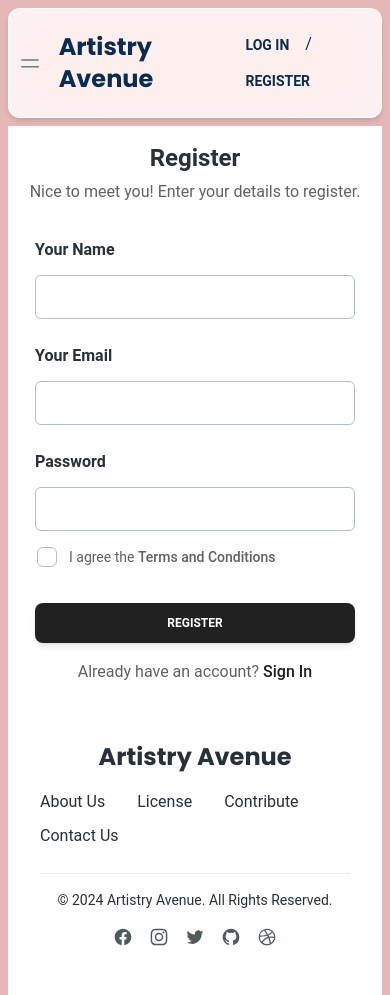
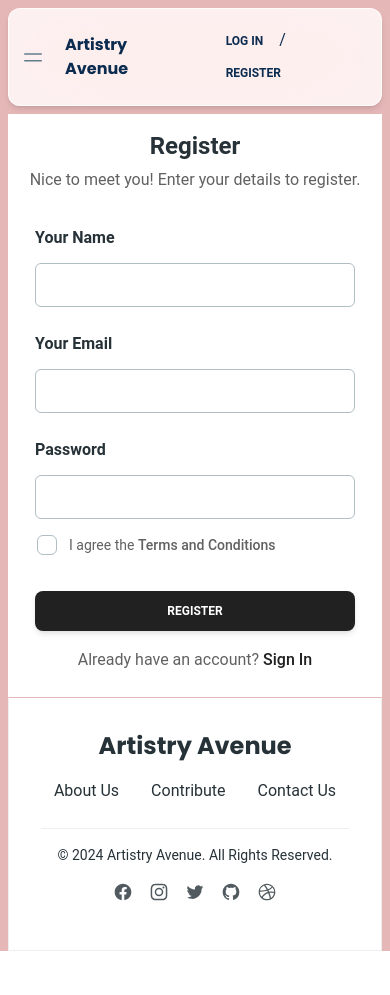
Before and after one commit to umayermdemon/artistry-avenue-client, a React (Vite) app: page /register in a window 390 px wide. After the commit the page ends 951 px from the top, so only its background shows below. Built offline with nearby package versions, Linux system fonts and the light colour scheme.

Commit message:
footer completed with responsive

```diff
--- a/src/Components/Footer/Footer.jsx
+++ b/src/Components/Footer/Footer.jsx
@@ -6,14 +6,14 @@ const Footer = () => {
   const currentYear = new Date().getFullYear();
   return (
     <div>
-       <footer className="max-w-full mx-2  bg-white p-8 ">
+       <footer className="max-w-full mx-2 border border-t-[#E5B7B7] bg-white p-8 ">
       <div className="flex flex-row flex-wrap items-center justify-center gap-y-4 gap-x-12 bg-white text-center md:justify-between">
 
       <Typography
               as="a"
               href="#"
               color="blue-gray"
-              className="font-bold font-poppins text-2xl transition-colors hover:text-[#E5B7B7] focus:text-red-200"
+              className="font-bold font-poppins text-2xl transition-colors hover:text-[#E5B7B7] focus:text-blue-500"
             >
                Artistry Avenue
             </Typography>
@@ -23,27 +23,18 @@ const Footer = () => {
               as="a"
               href="#"
               color="blue-gray"
-              className="font-normal transition-colors hover:text-blue-500 focus:text-blue-500"
+              className="font-normal transition-colors hover:text-[#E5B7B7] focus:text-blue-500"
             >
               About Us
             </Typography>
           </li>
+
           <li>
             <Typography
               as="a"
               href="#"
               color="blue-gray"
-              className="font-normal transition-colors hover:text-blue-500 focus:text-blue-500"
-            >
-              License
-            </Typography>
-          </li>
-          <li>
-            <Typography
-              as="a"
-              href="#"
-              color="blue-gray"
-              className="font-normal transition-colors hover:text-blue-500 focus:text-blue-500"
+              className="font-normal transition-colors hover:text-[#E5B7B7] focus:text-blue-500"
             >
               Contribute
             </Typography>
@@ -53,7 +44,7 @@ const Footer = () => {
               as="a"
               href="#"
               color="blue-gray"
-              className="font-normal transition-colors hover:text-blue-500 focus:text-blue-500"
+              className="font-normal transition-colors hover:text-[#E5B7B7] focus:text-blue-500"
             >
               Contact Us
             </Typography>
--- a/src/Components/NavBar/NavBar.jsx
+++ b/src/Components/NavBar/NavBar.jsx
@@ -174,7 +174,7 @@ const NavBar = () => {
           <Typography
             as="a"
             href="#"
-            className="mr-4 ml-2 lg:ml-16 font-poppins cursor-pointer py-1.5 font-bold text-2xl text-[#0B2B4F] "
+            className="mr-4 ml-2 lg:ml-16 font-poppins cursor-pointer py-1.5 font-bold text-base md:text-2xl lg:text-2xl text-[#0B2B4F] "
           >
             Artistry Avenue
           </Typography>
@@ -188,12 +188,12 @@ const NavBar = () => {
           </div> */}
           <div>
             <Button size="sm" variant="text">
-              <span className="text-[#0B2B4F] text-sm">Log In</span>
+              <span className="text-[#0B2B4F] text-xs md:text-sm lg:text-sm">Log In</span>
             </Button>
             <span>/</span>
             <NavLink to="/register">
               <Button size="sm" variant="text">
-                <span className="text-[#0B2B4F] text-sm">Register</span>
+                <span className="text-[#0B2B4F] text-xs md:text-sm lg:text-sm">Register</span>
               </Button>
             </NavLink>
           </div>
--- a/src/Pages/Register/Register.jsx
+++ b/src/Pages/Register/Register.jsx
@@ -4,7 +4,7 @@ import { Button, Card, Checkbox, Input, Typography } from "@material-tailwind/re
 const Register = () => {
   return (
     <div >
-       <Card color="transparent" shadow={false} className="max-w-full rounded-none min-h-[calc(100vh-305px)] bg-white  items-center  py-4 mx-2" >
+       <Card color="transparent" shadow={false} className="max-w-full rounded-none min-h-[calc(100vh-300px)] bg-white  items-center  py-4 mx-2" >
       <Typography variant="h4" color="blue-gray">
         Register
       </Typography>
```
